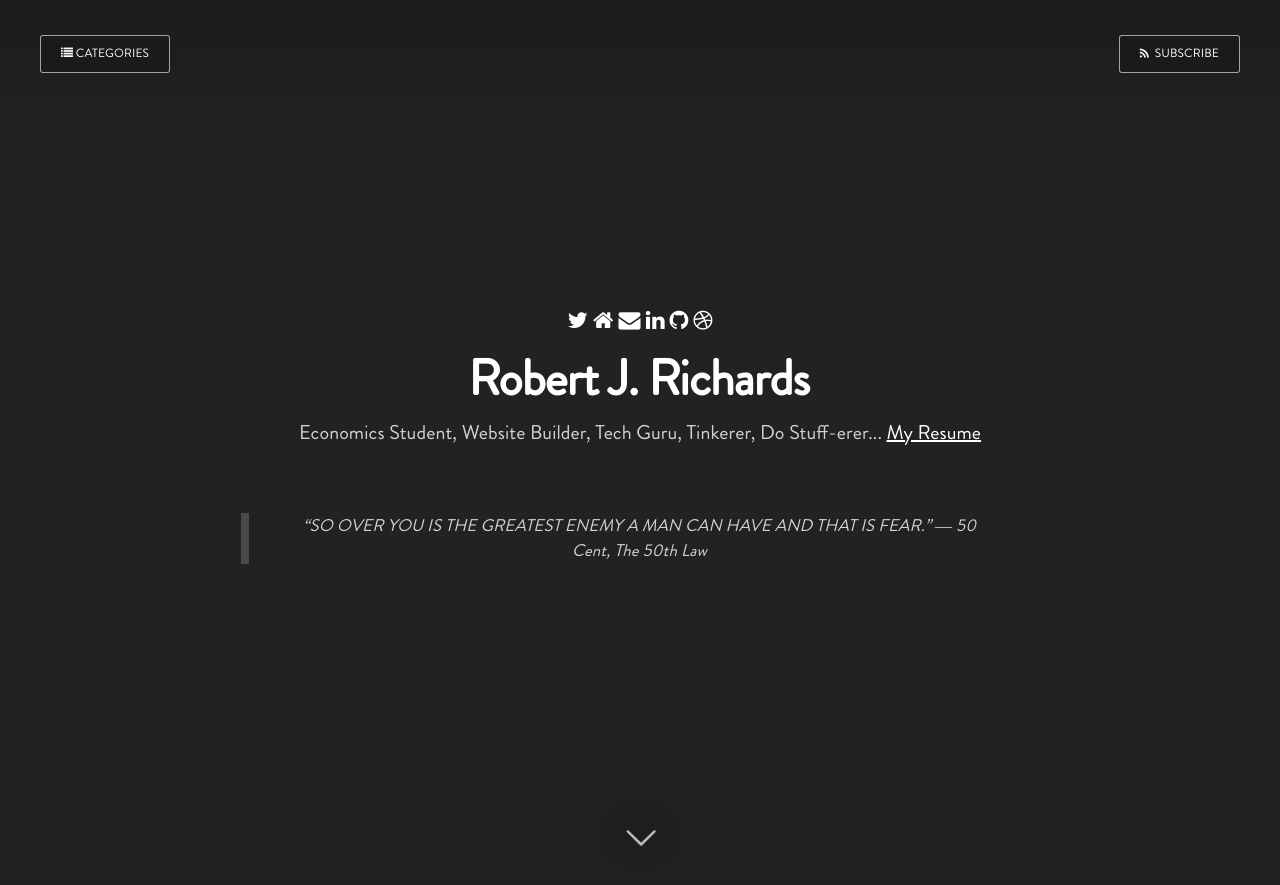
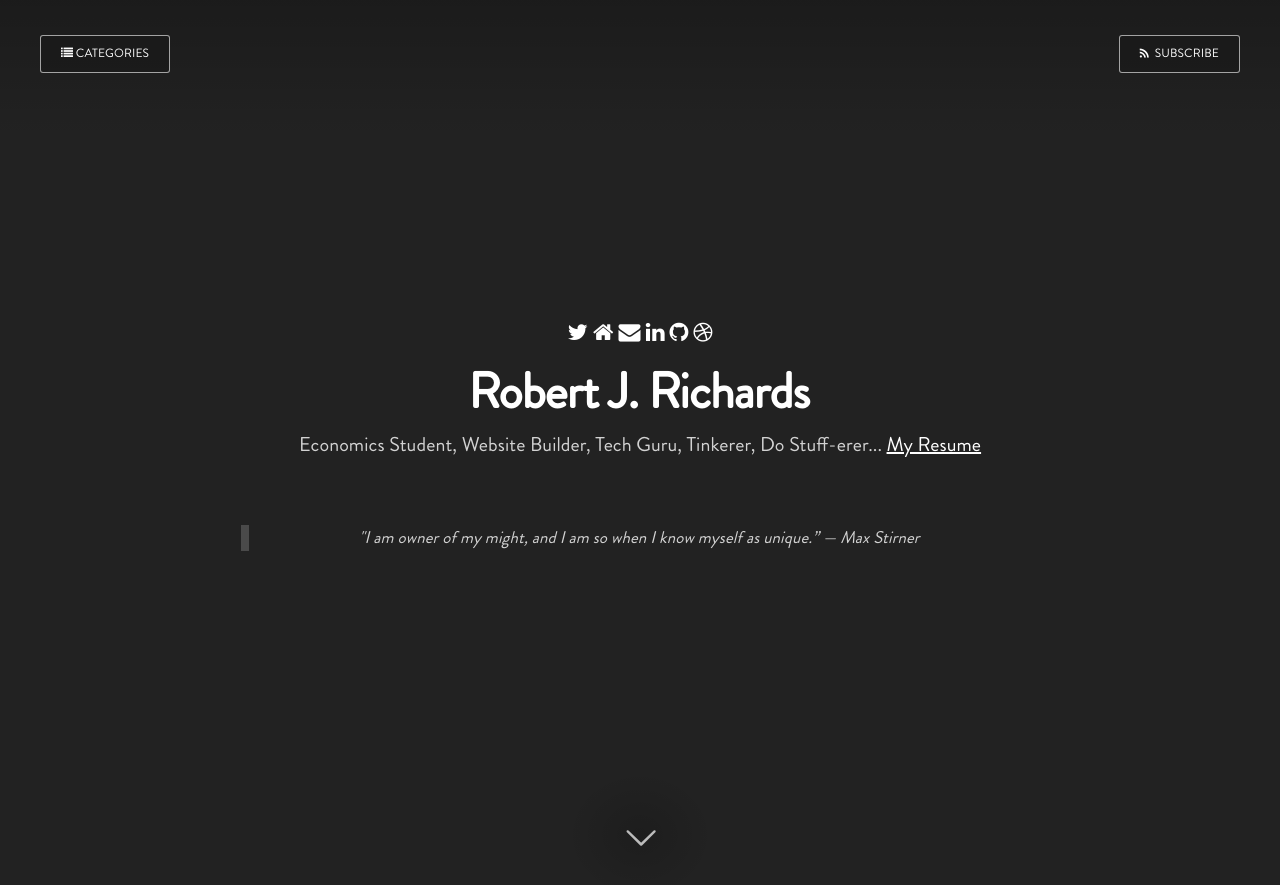
Before and after one commit to robert903/robertrichards.github.io, a Jekyll site: the page built from index.html, in a window 1280 px wide and 900 px high. Shown: the top 885 px of the window. Built offline with Jekyll 4.4.1, drawn with Linux system fonts in a browser that asks for light colours; the list of posts is cut into pages by our own code; some of the changed lines change nothing that is shown.

Commit message:
removed animation on quotes and made random every refresh

```diff
--- a/assets/js/quotes.js
+++ b/assets/js/quotes.js
@@ -1,5 +1,5 @@
-var tag = document.querySelectorAll('[data-quotes]'),
-    glossary = [
+(function() {
+  var quotes = [
     '“Understand: people will constantly attack you in life. One of their main weapons will be to instill in you doubts about yourself – your worth, your abilities, your potential. They will often disguise this as their objective opinion, but invariably it has a political purpose – they want to keep you down.” - Robert Greene',
 
   '"There is a time in every man\'s education when he arrives at the conviction that envy is ignorance; that imitation is suicide; that he must take himself for better, for worse, as his portion; that though the wide universe is full of good, no kernel of nourishing corn can come to him but through his toil bestowed on that plot of ground which is given to him to till." - Ralph Waldo Emerson',
@@ -43,27 +43,8 @@
   '“ALL OF MAN’S TROUBLES COME FROM NOT KNOWING HOW TO SIT STILL, ALONE IN A ROOM.” — Blaise Pascal',
 
   '"This is life, new and strange; strange, because we fear it; new, because we have kept our eyes turned from it…. Men are men and life is life, and we must deal with them as they are; and if we want to change them, we must deal with them in the form in which they exist.” – Richard Wright'
-    ]
-for (i=0;i<tag.length;i++){
-  tag[i].setAttribute('data-headline',i)
-  typewriter(i)
-}
-
-function typewriter(element){
-  var tag = document.querySelector('[data-headline="'+element+'"]')
-      word = ~~(Math.random()*glossary.length)
-  spellWord(tag,word)
-}
-function spellWord(tag,word){
-  var word = glossary[word],
-      letters = word.length,
-      count = 0,
-      animation = setInterval(function(){
-    tag.innerHTML += word[count]
-    letters--
-    count++
-    if (letters == 0){
-      clearInterval(animation)
-    }
-  },0)
-}
+  ];
+  var quote = quotes[Math.floor(Math.random() * quotes.length)];
+  document.getElementById("quote").innerHTML =
+    '<p>' + quote + '</p>';
+})();
--- a/index.html
+++ b/index.html
@@ -36,7 +36,7 @@
                 <br>
                 <br>
 <!--                <h2 class="page-description">Drown In My Mind</h2>-->
-                <blockquote> <em> <p class="page-description-smaller" data-quotes></p> </em> </blockquote>
+                <blockquote> <em> <p class="page-description-smaller" id="quote" ></p> </em> </blockquote>
 
             </h2>
         </div>
```
Lines whose indentation alone changed are shown as unchanged.
